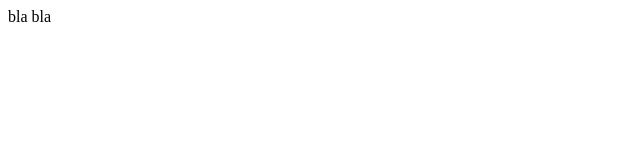
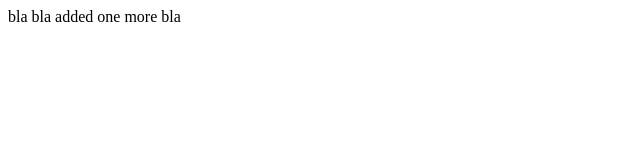
Before and after one commit to dorjsuren/dg, a plain HTML site: page index.html in a window 1280 px wide. Shown: the whole page, without its empty margins (0-640 px from the left). Drawn offline with Linux system fonts and the light colour scheme.

Commit message:
added one more bla:

```diff
--- a/index.html
+++ b/index.html
@@ -1,4 +1,4 @@
 <html>
 <head></head>
-<body> bla bla </body>
+<body> bla bla added one more bla</body>
 </html>
```
